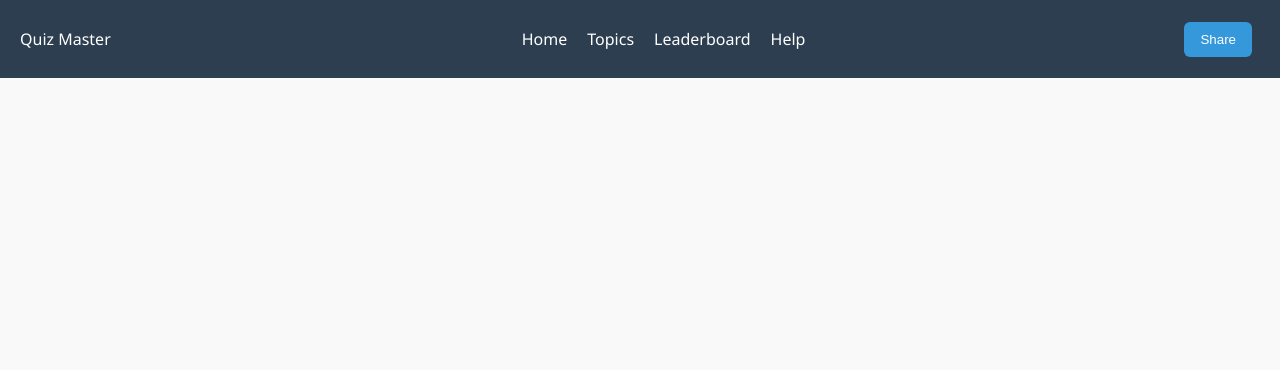
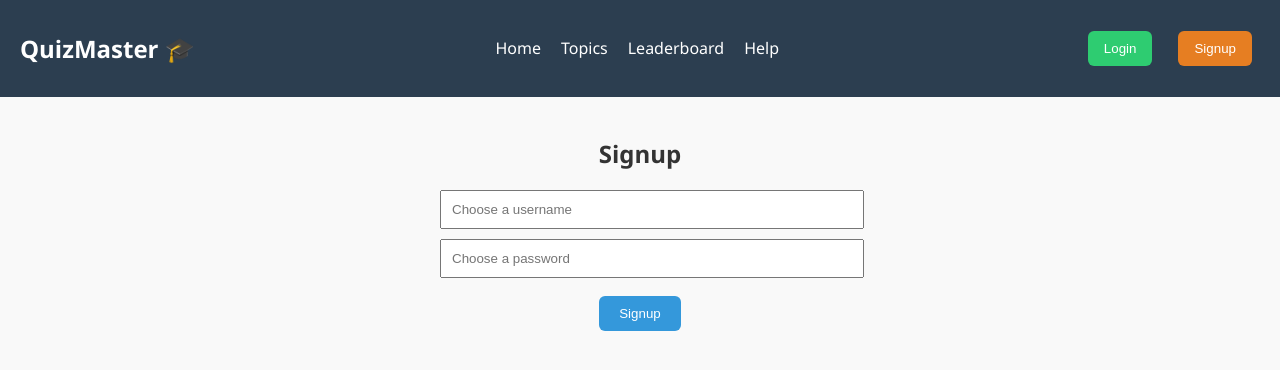
Before and after one commit to NishanthSrikar/DevOps, a React (Vite) app in the folder my-app/: page /#/signup in a window 1280 px wide. Shown: the top 370 px of the page. Built offline with nearby package versions, Linux system fonts and the light colour scheme.

Commit message:
Improvised Login and SignUp

```diff
--- a/my-app/src/App.jsx
+++ b/my-app/src/App.jsx
@@ -11,6 +11,8 @@ import Result from "./pages/Result";
 import Leaderboard from "./pages/Leaderboard";
 import Help from "./pages/Help";
 import Profile from "./pages/Profile";
+import Login from "./pages/Login";
+import Signup from "./pages/Signup";
 
 function App() {
   const [user, setUser] = useState(() => {
@@ -34,6 +36,8 @@ function App() {
         <Route path="/leaderboard" element={<Leaderboard user={user} />} />
         <Route path="/help" element={<Help />} />
         <Route path="/profile" element={<Profile user={user} setUser={setUser} />} />
+        <Route path="/login" element={<Login />} />
+        <Route path="/signup" element={<Signup />} />
       </Routes>
     </Router>
   );
--- a/my-app/src/components/Navbar.jsx
+++ b/my-app/src/components/Navbar.jsx
@@ -1,20 +1,31 @@
 // src/components/Navbar.jsx
-import React, { useEffect, useState } from "react";
+import React from "react";
 import { Link } from "react-router-dom";
 
 export default function Navbar({ user }) {
   return (
     <nav className="navbar">
-      <div className="logo">Quiz Master</div>
-      <ul className="nav-links">
-        <li><Link to="/">Home</Link></li>
-        <li><Link to="/topics">Topics</Link></li>
-        <li><Link to="/leaderboard">Leaderboard</Link></li>
-        <li><Link to="/help">Help</Link></li>
-      </ul>
-      <div className="nav-actions">
-        <button>Share</button>
-        {user && <Link to="/profile" className="profile">{user.username}</Link>}
+      <h1 className="logo">QuizMaster 🎓</h1>
+      <div className="nav-links">
+        <Link to="/">Home</Link>
+        <Link to="/topics">Topics</Link>
+        <Link to="/leaderboard">Leaderboard</Link>
+        <Link to="/help">Help</Link>
+        {user && <Link to="/profile">Profile</Link>}
+      </div>
+      <div className="auth-buttons">
+        {user ? (
+          <span className="username-highlight">👤 {user.username}</span>
+        ) : (
+          <>
+            <Link to="/login">
+              <button className="login-btn">Login</button>
+            </Link>
+            <Link to="/signup">
+              <button className="signup-btn">Signup</button>
+            </Link>
+          </>
+        )}
       </div>
     </nav>
   );
--- a/my-app/src/index.css
+++ b/my-app/src/index.css
@@ -140,76 +140,6 @@ button:hover {
   font-weight: bold;
 }
 
-.login-modal {
-  position: fixed;
-  top: 0;
-  left: 0;
-  width: 100%;
-  height: 100%;
-  background: rgba(0,0,0,0.6);
-  display: flex;
-  align-items: center;
-  justify-content: center;
-}
-
-.login-box {
-  background: #fff;
-  padding: 2rem;
-  border-radius: 8px;
-  position: relative;
-  width: 300px;
-  text-align: center;
-}
-
-.close-btn {
-  position: absolute;
-  top: 8px;
-  right: 8px;
-  background: transparent;
-  border: none;
-  font-size: 1.2rem;
-  cursor: pointer;
-}
-
-.login {
-  max-width: 400px;
-  margin: 50px auto;
-  padding: 20px;
-  background: white;
-  border: 1px solid #ddd;
-  border-radius: 8px;
-  box-shadow: 0 2px 6px rgba(0,0,0,0.1);
-}
-
-.login h2 {
-  margin-bottom: 20px;
-  text-align: center;
-}
-
-.login form {
-  display: flex;
-  flex-direction: column;
-  gap: 12px;
-}
-
-.login input {
-  padding: 10px;
-  border: 1px solid #ccc;
-  border-radius: 6px;
-}
-
-.login button {
-  background: #3498db;
-  color: white;
-  padding: 10px;
-  border: none;
-  border-radius: 6px;
-  cursor: pointer;
-}
-
-.login button:hover {
-  background: #2980b9;
-}
 
 .congrats {
   margin-top: 20px;
@@ -449,3 +379,52 @@ button:hover {
   color: #f44336;
   font-weight: bold;
 }
+
+.auth-page {
+  max-width: 400px;
+  margin: 40px auto;
+  text-align: center;
+}
+
+.auth-page input {
+  display: block;
+  width: 100%;
+  margin: 10px 0;
+  padding: 10px;
+}
+
+.auth-page button {
+  padding: 10px 20px;
+  background: #3498db;
+  color: white;
+  border: none;
+  border-radius: 6px;
+  cursor: pointer;
+}
+
+.auth-page button:hover {
+  background: #2980b9;
+}
+
+.auth-buttons {
+  display: flex;
+  gap: 10px;
+}
+
+.login-btn {
+  background: #2ecc71;
+  color: white;
+}
+
+.signup-btn {
+  background: #e67e22;
+  color: white;
+}
+
+.username-highlight {
+  font-weight: bold;
+  color: #2ecc71; /* green highlight */
+  background: rgba(46, 204, 113, 0.1);
+  padding: 6px 12px;
+  border-radius: 8px;
+}
--- a/my-app/src/pages/Home.jsx
+++ b/my-app/src/pages/Home.jsx
@@ -1,45 +1,8 @@
 // src/pages/Home.jsx
-import React, { useEffect, useState } from "react";
+import React from "react";
 import { Link } from "react-router-dom";
 
-export default function Home({ user, setUser }) {
-  const [topUsers, setTopUsers] = useState([]);
-  const [showLogin, setShowLogin] = useState(false);
-  const [username, setUsername] = useState("");
-  const [password, setPassword] = useState("");
-
-  useEffect(() => {
-    const storedUsers = JSON.parse(localStorage.getItem("quizUsers")) || [];
-    const sorted = [...storedUsers].sort((a, b) => (b.stars || 0) - (a.stars || 0));
-    setTopUsers(sorted.slice(0, 3));
-  }, []);
-
-  const handleLogin = () => {
-    if (!username || !password) return;
-
-    let allUsers = JSON.parse(localStorage.getItem("quizUsers")) || [];
-    let existingUser = allUsers.find(u => u.username === username);
-
-    if (existingUser) {
-      if (existingUser.password === password) {
-        setUser(existingUser);
-        localStorage.setItem("quizUser", JSON.stringify(existingUser));
-      } else {
-        alert("Incorrect password!");
-      }
-    } else {
-      const newUser = { username, password, stars: 0, points: 0 };
-      allUsers.push(newUser);
-      setUser(newUser);
-      localStorage.setItem("quizUser", JSON.stringify(newUser));
-      localStorage.setItem("quizUsers", JSON.stringify(allUsers));
-    }
-
-    setUsername("");
-    setPassword("");
-    setShowLogin(false); // close modal after login
-  };
-
+export default function Home({ user }) {
   return (
     <div className="home">
       {/* Hero Section */}
@@ -50,41 +13,10 @@ export default function Home({ user, setUser }) {
         ) : (
           <p>Sharpen your skills and knowledge with interactive quizzes across multiple topics.</p>
         )}
-        <div>
-          {!user && (
-            <button onClick={() => setShowLogin(true)} className="cta-btn">
-              Login / Sign Up
-            </button>
-          )}
-        </div>
         <Link to="/topics">
           <button className="cta-btn">Start Learning</button>
         </Link>
       </section>
-
-      {/* Login Modal */}
-      {showLogin && (
-        <div className="login-modal">
-          <div className="login-box">
-            <button className="close-btn" onClick={() => setShowLogin(false)}>✖</button>
-            <h2>Login to QuizMaster</h2>
-            <input
-              type="text"
-              placeholder="Username"
-              value={username}
-              onChange={(e) => setUsername(e.target.value)}
-            />
-            <input
-              type="password"
-              placeholder="Password"
-              value={password}
-              onChange={(e) => setPassword(e.target.value)}
-            />
-            <br/>
-            <button onClick={handleLogin}>Login</button>
-          </div>
-        </div>
-      )}
 
       {/* Features Section */}
       <section className="features">
--- /dev/null
+++ b/my-app/src/pages/Login.jsx
@@ -0,0 +1,52 @@
+// src/pages/Login.jsx
+import React, { useState } from "react";
+import { useNavigate } from "react-router-dom";
+
+export default function Login() {
+  const [username, setUsername] = useState("");
+  const [password, setPassword] = useState("");
+  const navigate = useNavigate();
+
+  const handleLogin = () => {
+    if (!username || !password) {
+      alert("Please enter both username and password.");
+      return;
+    }
+
+    let users = JSON.parse(localStorage.getItem("quizUsers")) || [];
+    let existingUser = users.find(u => u.username === username);
+
+    if (!existingUser) {
+      alert("No account found with this username. Please sign up first.");
+      return;
+    }
+
+    if (existingUser.password !== password) {
+      alert("Incorrect password. Please try again.");
+      return;
+    }
+
+    localStorage.setItem("quizUser", JSON.stringify(existingUser));
+    alert("Login successful!");
+    navigate("/topics");
+  };
+
+  return (
+    <div className="auth-page">
+      <h2>Login</h2>
+      <input
+        type="text"
+        placeholder="Username"
+        value={username}
+        onChange={e => setUsername(e.target.value)}
+      />
+      <input
+        type="password"
+        placeholder="Password"
+        value={password}
+        onChange={e => setPassword(e.target.value)}
+      />
+      <button onClick={handleLogin}>Login</button>
+    </div>
+  );
+}
--- /dev/null
+++ b/my-app/src/pages/Signup.jsx
@@ -0,0 +1,60 @@
+// src/pages/Signup.jsx
+import React, { useState } from "react";
+import { useNavigate } from "react-router-dom";
+
+export default function Signup() {
+  const [username, setUsername] = useState("");
+  const [password, setPassword] = useState("");
+  const navigate = useNavigate();
+
+  const handleSignup = () => {
+    if (!username || !password) {
+      alert("Please enter both username and password.");
+      return;
+    }
+
+    let users = JSON.parse(localStorage.getItem("quizUsers")) || [];
+
+    // Check if username already exists
+    if (users.find(u => u.username === username)) {
+      alert("Username already exists. Please choose another.");
+      return;
+    }
+
+    const newUser = {
+      username,
+      password,
+      stars: 0,
+      points: 0,
+      quizzes: 0,
+      avg: 0,
+      starsByTopic: {}
+    };
+
+    users.push(newUser);
+    localStorage.setItem("quizUsers", JSON.stringify(users));
+    localStorage.setItem("quizUser", JSON.stringify(newUser));
+
+    alert("Signup successful!");
+    navigate("/topics");
+  };
+
+  return (
+    <div className="auth-page">
+      <h2>Signup</h2>
+      <input
+        type="text"
+        placeholder="Choose a username"
+        value={username}
+        onChange={e => setUsername(e.target.value)}
+      />
+      <input
+        type="password"
+        placeholder="Choose a password"
+        value={password}
+        onChange={e => setPassword(e.target.value)}
+      />
+      <button onClick={handleSignup}>Signup</button>
+    </div>
+  );
+}
```
